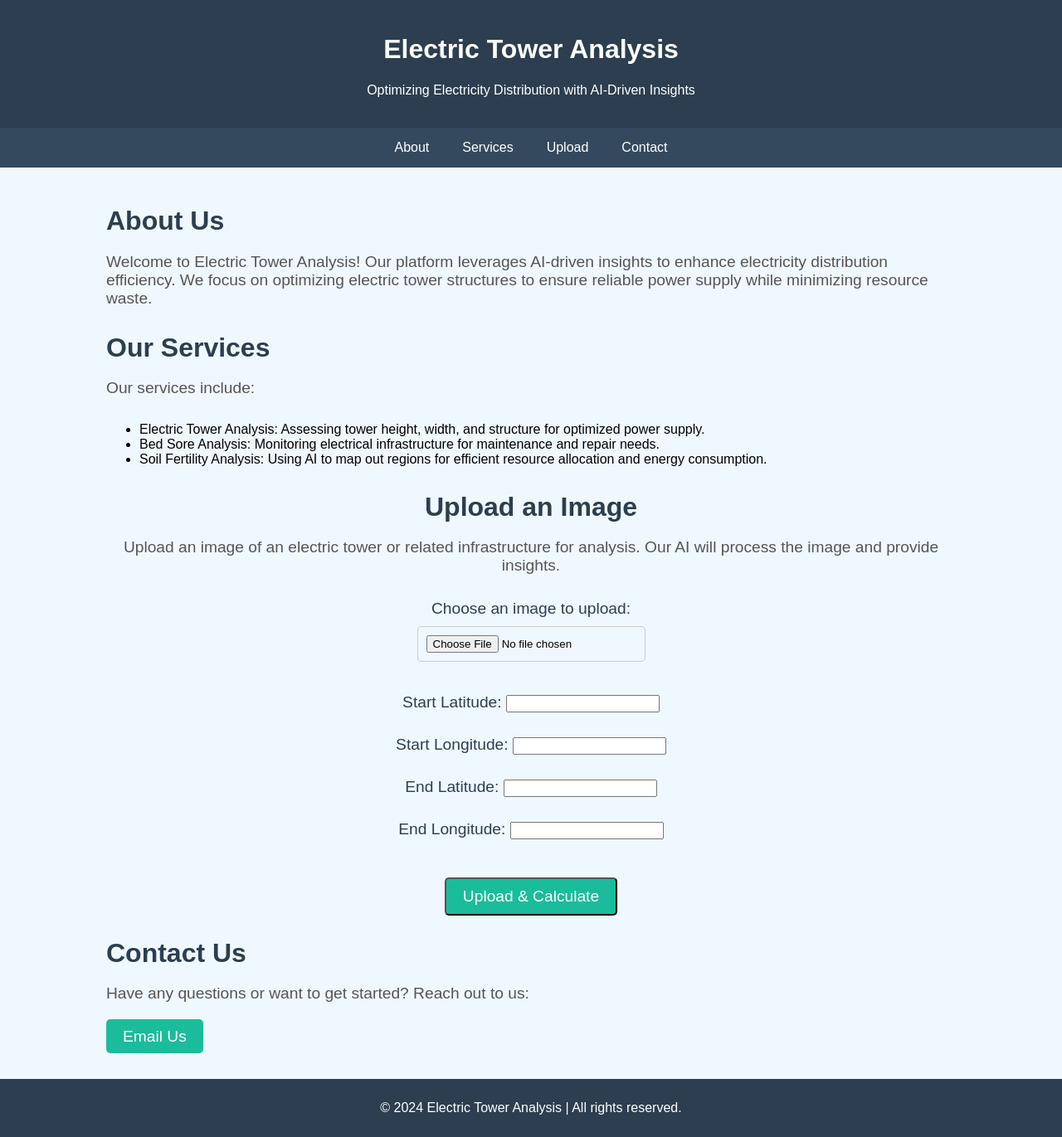
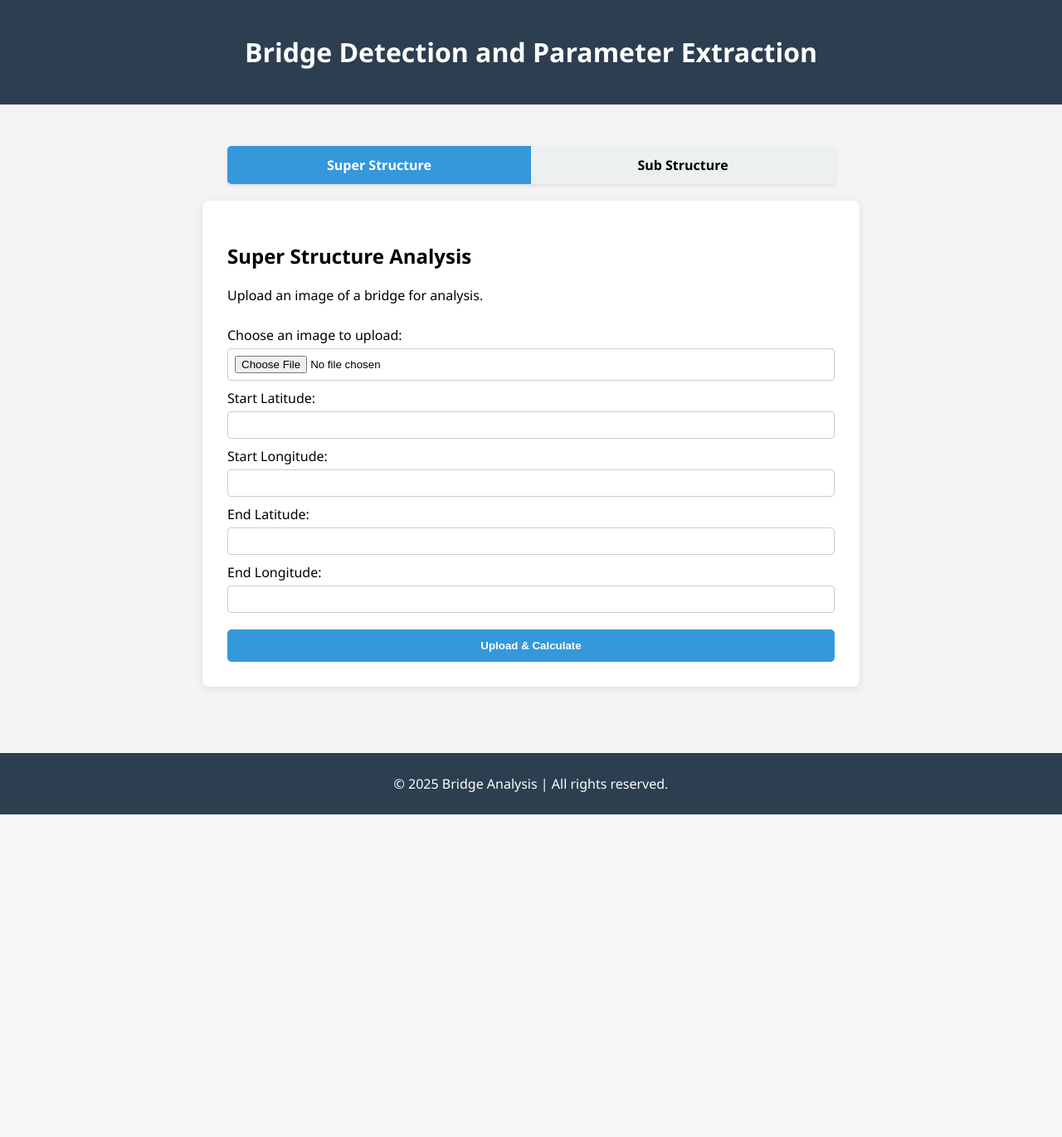
Before and after one commit to Tayyaba-Abbas/BridgeUpperView-P-2-, a Flask app: page / in a window 1280 px wide. Shown: the whole page at 83% size. After the commit the page ends 982 px from the top, so only its background shows below. Run offline with Flask 3, Linux system fonts and the light colour scheme.

Commit message:
Updated templates and app.py, added trained model file and static assets

```diff
--- a/app.py
+++ b/app.py
@@ -32,7 +32,7 @@ logging.basicConfig(
 
 # Initialize the Flask app
 app = Flask(__name__)
-logging.info(f"Model file exists: {os.path.exists('model/complete_tower_maskrcnn_resnet50_fpn_v2_augmented706_imgs_epochs320.pth')}")
+logging.info(f"Model file exists: {os.path.exists(r'model/BridgeUpperView_maskrcnn_resnet50_fpn_v2_BridgeUpperView(P#3).pth')}")
 # Increase the request timeout
 @app.before_request
 def set_timeout():
@@ -43,7 +43,7 @@ app.config['RESULTS_FOLDER'] = os.path.join('static', 'results')  # save results
 app.config['ALLOWED_EXTENSIONS'] = {'jpg', 'jpeg', 'png', 'JPG', 'JPEG', 'PNG'}
 dtype = torch.float32
 app.config['MAX_CONTENT_LENGTH'] = 16 * 1024 * 1024  # 16 MB
-def resize_with_padding(image, target_size=(2048, 2048)):
+def resize_with_padding(image, target_size=(640, 640)):
     orig_width, orig_height = image.size
     ratio = min(target_size[0] / orig_width, target_size[1] / orig_height)
 
@@ -67,7 +67,9 @@ os.makedirs(app.config['RESULTS_FOLDER'], exist_ok=True)
 device = torch.device("cuda" if torch.cuda.is_available() else "cpu")
 logging.info(f"Using device: {device}")
 # Define class names (for the number of classes)
-class_names = ["background", "Bridge", "Divider", "Lane"]
+# At the top of your script
+class_namess = ['Background', 'Barrier', 'Bridges', 'Divider1', 'Divider2', 'Lane', 'LaneMarker']
+
 
 # Initialize Mask R-CNN model with pretrained weights
 model = maskrcnn_resnet50_fpn_v2(weights=None)
@@ -80,10 +82,10 @@ in_features_mask = model.roi_heads.mask_predictor.conv5_mask.in_channels
 dim_reduced = model.roi_heads.mask_predictor.conv5_mask.out_channels
 
 # Replace the box predictor
-model.roi_heads.box_predictor = FastRCNNPredictor(in_channels=in_features_box, num_classes=len(class_names))
+model.roi_heads.box_predictor = FastRCNNPredictor(in_channels=in_features_box, num_classes=len(class_namess))
 
 # Replace the mask predictor
-model.roi_heads.mask_predictor = MaskRCNNPredictor(in_channels=in_features_mask, dim_reduced=dim_reduced, num_classes=len(class_names))
+model.roi_heads.mask_predictor = MaskRCNNPredictor(in_channels=in_features_mask, dim_reduced=dim_reduced, num_classes=len(class_namess))
 
 # Set the model's device and data type
 model.to(device=device)
@@ -92,8 +94,10 @@ model.to(device=device)
 model.device = device
 model.name = 'complete_tower_maskrcnn_resnet50_fpn_v2_augmented706_imgs_epochs320'
 
-model.load_state_dict(torch.load('model/BridgeUpperView_maskrcnn_resnet50_fpn_v2_BridgeUpperView(P#2).pth', map_location=device))
+model.load_state_dict(torch.load(r'model/BridgeUpperView_maskrcnn_resnet50_fpn_v2_BridgeUpperView(P#3).pth', map_location=device))
+
 print("Model weights loaded successfully.")
+
 logging.info("Model weights loaded successfully.")
 
 
@@ -222,12 +226,12 @@ def process_image(image_path, start_lat, start_lon, end_lat, end_lon):
 
 
         # Set the confidence threshold
-        threshold = 0.9
+        threshold = 0.85
         # Filter out predictions based on the threshold
         scores_mask = model_output[0]['scores'] > threshold
         logging.info(f"Filtered {scores_mask.sum()} predictions based on threshold.")
         print(f"Filtered masks, remaining predictions: {scores_mask.sum()}")
-
+        class_names = ['Background', 'Barrier', 'Bridges', 'Divider1', 'Divider2', 'Lane', 'LaneMarker']
         pred_masks = model_output[0]['masks'][scores_mask]
         pred_labels = [class_names[label] for label in model_output[0]['labels'][scores_mask]]
         pred_bboxes = model_output[0]['boxes'][scores_mask]
@@ -239,51 +243,27 @@ def process_image(image_path, start_lat, start_lon, end_lat, end_lon):
         logging.info(f"Processing predictions: {len(pred_labels)} components detected.")
 
         print(f"Predictions processed. Number of masks: {len(pred_labels)}")
-        """
-        #base_pattern_count = pred_labels.count("Cross Pattern")
-        # Get the indices of insulators
-        #insulator_indices = [i for i, label in enumerate(pred_labels) if label == "Insulator"]
 
-       # Select a random insulator if available
-        #if insulator_indices:
-        #  logging.info(f"In if of insulator_indices Found {len(insulator_indices)} insulators")
-          print(f"Found {len(insulator_indices)} insulators")
-          random_insulator_index = random.choice(insulator_indices)
-           # Convert tensor values to float and round them
-          random_insulator_height = pred_bboxes[random_insulator_index][3].item() - pred_bboxes [random_insulator_index][1].item()  # Height of random insulator
-          random_insulator_width = pred_bboxes[random_insulator_index][2].item() - pred_bboxes     [random_insulator_index][0].item()  # Width of random insulator
-
-         # Round to two decimal places
-          random_insulator_height = round(random_insulator_height, 2)
-          random_insulator_width = round(random_insulator_width, 2)
-        else:
-          print("No insulator found in the predictions")
-          logging.info(f"No insulator found in the predictions")
-          random_insulator_index = None
-          random_insulator_height = random_insulator_width = None
-        """
 
         print("Annotating the image with predictions...")
         logging.info(f"Annotating the image with predictions...")
         # Define custom color mapping for each class
         # Assuming class_names is a list of category names
-        class_namesss = [
-            "background",     # ID 0
-            "Bridge",   # ID 1
-            "Divider",           # ID 2
-            "Lane"      # ID 3
 
+        class_names = ['Background', 'Barrier', 'Bridges', 'Divider1', 'Divider2', 'Lane', 'LaneMarker']
 
-        ]
 
         # Color mapping for each class
 
         # Color mapping for each class
         int_colors = {
-            1: (0, 0, 0),      # Bridge (Bright Red)
-            2: (0, 255, 0),      # Divider (Bright Green)
-            3: (255, 255, 255),      # Lane (Bright Blue)
-
+           0: (0, 0, 0),         # Background - black
+           1: (255, 0, 0),       # Barrier - red
+           2: (128, 0, 128),     # Bridges - purple
+           3: (0, 255, 255),     # Divider1 - cyan
+           4: (255, 165, 0),     # Divider2 - orange
+           5: (0, 255, 0),       # Lane - green
+           6: (255, 255, 0)      # LaneMarker - yellow
         }
          # Extract predicted colors for the predicted labels
         pred_colors = []
@@ -305,8 +285,8 @@ def process_image(image_path, start_lat, start_lon, end_lat, end_lon):
         for i, (label, mask, bbox) in enumerate(zip(pred_labels, pred_masks, pred_bboxes)):
 
            # Get the class index from class_names (ensure it matches the class label)
-           if label in class_namesss:
-              class_idx = class_namesss.index(label)
+           if label in class_names:
+              class_idx = class_names.index(label)
            else:
               class_idx = 0  # Default to 'background' if the label is not found
 
@@ -322,7 +302,7 @@ def process_image(image_path, start_lat, start_lon, end_lat, end_lon):
              boxes=pred_bboxes,
              labels=[f"{label}\n{prob*100:.2f}%" for label, prob in zip(pred_labels, scores_mask)],  # Ensure class names and confidence scores appear
              colors=pred_colors,
-             width=7  # Increase this number to make the boxes thicker
+             width=3  # Increase this number to make the boxes thicker
             )
 
 
@@ -331,23 +311,39 @@ def process_image(image_path, start_lat, start_lon, end_lat, end_lon):
         # Convert the annotated tensor back to an image
         annotated_img = transforms.ToPILImage()(annotated_tensor)
         logging.info("Annotation complete.")
+
         # Initialize bridge dimensions
         bridge_width = None
         bridge_height = None
+        lane_marker_width = None
+        lane_marker_height = None
 
         # Initialize lane width
         lane_widths = []
         for label, bbox in zip(pred_labels, pred_bboxes):
             x, y, width, height = bbox
-            if label == "Bridge" and bridge_width is None:
+            if label == "Bridges" and bridge_width is None:
                 bridge_width = width
                 bridge_height = height
             elif label == "Lane":
                 lane_widths.append(width)  # Save all Lane widths
+            elif label == "LaneMarker" and lane_marker_width is None:
+               lane_marker_width = width
+               lane_marker_height = height
 
         # Print all lane widths
         for i, lw in enumerate(lane_widths):
            print(f"Lane {i+1} Width: {lw:.2f} pixels")
+        # Output first LaneMarker dimensions
+        if lane_marker_width is not None:
+            print(f"Width of detected LaneMarker: {lane_marker_width:.2f} pixels")
+        if lane_marker_height is not None:
+            print(f"Height of detected LaneMarker: {lane_marker_height:.2f} pixels")
+        if bridge_width is not None:
+            print(f"Width of detected bridge: {bridge_width:.2f} pixels")
+        if bridge_height is not None:
+            print(f"Height of detected bridge: {bridge_height:.2f} pixels")
+
 
         # Optionally, save to a dictionary or DataFrame
         dimension_data = {
@@ -367,15 +363,22 @@ def process_image(image_path, start_lat, start_lon, end_lat, end_lon):
         else:
             print("No 'Lane' detected in the predictions.")
         lane_count = pred_labels.count("Lane")
-        divider_count = pred_labels.count("Divider")
+        # Check for Divider1 and Divider2 in predictions
+        if "Divider2" in pred_labels:
+            divider_type= "General barrier of rectangular geometry"
+            print("Divider Type: General barrier of rectangular geometry")
+
+        if "Divider1" in pred_labels:
+            divider_type= "Barrier with extended bottom outside"
+            print("Divider Type: Barrier with extended bottom outside")
         if lane_widths:  # check if the list is not empty
             total_lane_width = sum(lane_widths)
             print(f"Total Lane Width: {total_lane_width:.2f} pixels")
         else:
             total_lane_width = None
             print("No lanes detected.")
-        standard_lane_width=3.5
-        width = (((standard_lane_width*2) / total_lane_width) * bridge_width) + 0.12    #both sides         yellow marker
+        standard_lanemarker_height=3
+        width = ((standard_lanemarker_height / min(lane_marker_width, lane_marker_height)) * bridge_width) + 0.12    #both sides         yellow marker
         R = 6371.0
 
         # Convert degrees to radians
@@ -417,7 +420,7 @@ def process_image(image_path, start_lat, start_lon, end_lat, end_lon):
         logging.info("Dimension data prepared.")
 
         logging.info(f"Dimensions Table:\n{tabulate(dimension_df, headers='keys', tablefmt='grid')}\n")
-        return test_img, annotated_img, dimension_df, lane_count, divider_count
+        return test_img, annotated_img, dimension_df, lane_count, divider_type
 
 
     except Exception as e:
--- a/templates/home.html
+++ b/templates/home.html
@@ -2,17 +2,12 @@
 <html lang="en">
 <head>
     <meta charset="UTF-8">
-    <meta name="viewport" content="width=device-width, initial-scale=1.0">
-    <meta http-equiv="X-UA-Compatible" content="ie=edge">
-    <title>Electric Tower Analysis</title>
-
+    <title>Bridge Detection and Parameter Extraction</title>
     <style>
-        /* Basic styling for layout */
         body {
-            font-family: Arial, sans-serif;
+            font-family: 'Segoe UI', sans-serif;
             margin: 0;
-            padding: 0;
-            background-color: #f0f8ff;
+            background-color: #f4f4f4;
         }
 
         header {
@@ -22,149 +17,153 @@
             text-align: center;
         }
 
-        nav {
+        .container {
             display: flex;
-            justify-content: center;
-            background-color: #34495e;
+            flex-direction: column;
+            align-items: center;
+            padding: 30px;
         }
 
-        nav a {
-            color: white;
-            padding: 15px 20px;
-            text-decoration: none;
-            text-align: center;
+        .tabs {
+            display: flex;
+            width: 60%;
+            margin: 20px auto;
+            border-radius: 5px;
+            overflow: hidden;
+            box-shadow: 0 2px 4px rgba(0,0,0,0.1);
         }
 
-        nav a:hover {
-            background-color: #1abc9c;
+        .tab-button {
+            flex: 1;
+            padding: 12px 0;
+            text-align: center;
+            background-color: #ecf0f1;
+            cursor: pointer;
+            font-weight: bold;
+            transition: 0.3s;
+        }
+
+        .tab-button.active {
+            background-color: #3498db;
             color: white;
         }
 
-        .container {
-            width: 80%;
-            margin: auto;
-            padding: 20px;
+        .tab-content {
+            display: none;
+            background-color: white;
+            width: 60%;
+            padding: 30px;
+            box-shadow: 0 2px 10px rgba(0,0,0,0.1);
+            border-radius: 8px;
         }
 
-        .section-title {
-            font-size: 2em;
-            margin-bottom: 10px;
-            color: #2c3e50;
+        .tab-content.active {
+            display: block;
         }
 
-        .section-content {
-            font-size: 1.2em;
-            color: #555;
-            margin-bottom: 30px;
+        form {
+            display: flex;
+            flex-direction: column;
+        }
+
+        label {
+            margin-top: 10px;
+            margin-bottom: 5px;
+        }
+
+        input[type="file"],
+        input[type="text"] {
+            padding: 8px;
+            border-radius: 4px;
+            border: 1px solid #ccc;
+            width: 100%;
+            box-sizing: border-box;
         }
 
         .cta-button {
-            background-color: #1abc9c;
+            margin-top: 20px;
+            padding: 12px;
+            background-color: #3498db;
             color: white;
-            padding: 10px 20px;
-            text-decoration: none;
-            font-size: 1.2em;
+            font-weight: bold;
+            border: none;
             border-radius: 5px;
-        }
-
-        .cta-button:hover {
-            background-color: #16a085;
-        }
-
-        .upload-section {
-            margin-top: 30px;
-            text-align: center;
-        }
-
-        .upload-section label {
-            display: block;
-            margin-bottom: 10px;
-            font-size: 1.2em;
-            color: #2c3e50;
-        }
-
-        .upload-section input[type="file"] {
-            margin-bottom: 20px;
-            padding: 10px;
-            border: 1px solid #ccc;
-            border-radius: 5px;
+            cursor: pointer;
         }
 
         footer {
             background-color: #2c3e50;
             color: white;
             text-align: center;
-            padding: 10px;
-            margin-top: 20px;
+            padding: 10px 0;
+            margin-top: 50px;
         }
+
     </style>
+
+    <script>
+        function showTab(tabId) {
+            document.querySelectorAll('.tab-content').forEach(tab => tab.classList.remove('active'));
+            document.querySelectorAll('.tab-button').forEach(btn => btn.classList.remove('active'));
+            document.getElementById(tabId).classList.add('active');
+            document.getElementById(tabId + '-btn').classList.add('active');
+        }
+
+        window.onload = function () {
+            showTab('super-structure');
+        };
+    </script>
 </head>
 <body>
+
 <header>
-        <h1>Electric Tower Analysis</h1>
-        <p>Optimizing Electricity Distribution with AI-Driven Insights</p>
+    <h1>Bridge Detection and Parameter Extraction</h1>
+
 </header>
 
-    <nav>
-        <a href="#about">About</a>
-        <a href="#services">Services</a>
-        <a href="#upload">Upload</a>
-        <a href="#contact">Contact</a>
-    </nav>
+<div class="container">
 
-    <div class="container">
-        <section id="about">
-            <h2 class="section-title">About Us</h2>
-            <p class="section-content">
-                Welcome to Electric Tower Analysis! Our platform leverages AI-driven insights to enhance electricity distribution efficiency.
-                We focus on optimizing electric tower structures to ensure reliable power supply while minimizing resource waste.
-            </p>
-        </section>
+    <div class="tabs">
+        <div id="super-structure-btn" class="tab-button" onclick="showTab('super-structure')">Super Structure</div>
+        <div id="sub-structure-btn" class="tab-button" onclick="showTab('sub-structure')">Sub Structure</div>
+    </div>
 
-        <section id="services">
-            <h2 class="section-title">Our Services</h2>
-            <p class="section-content">
-                Our services include:
-                <ul>
-                    <li>Electric Tower Analysis: Assessing tower height, width, and structure for optimized power supply.</li>
-                    <li>Bed Sore Analysis: Monitoring electrical infrastructure for maintenance and repair needs.</li>
-                    <li>Soil Fertility Analysis: Using AI to map out regions for efficient resource allocation and energy consumption.</li>
-                </ul>
-            </p>
-        </section>
-
-        <section id="upload" class="upload-section">
-            <h2 class="section-title">Upload an Image</h2>
-            <p class="section-content">
-                Upload an image of an electric tower or related infrastructure for analysis. Our AI will process the image and provide insights.
-            </p>
+    <!-- Super Structure Tab -->
+    <div id="super-structure" class="tab-content">
+        <h2>Super Structure Analysis</h2>
+        <p>Upload an image of a bridge for analysis.</p>
         <form action="/predict" method="POST" enctype="multipart/form-data">
             <label for="image-upload">Choose an image to upload:</label>
-              <input type="file" id="image-upload" name="file" accept="image/*" required><br><br>
+            <input type="file" id="image-upload" name="file" accept="image/*" required>
 
-              <label>Start Latitude: <input type="text" name="start_lat" required></label><br>
-              <label>Start Longitude: <input type="text" name="start_lon" required></label><br>
-              <label>End Latitude: <input type="text" name="end_lat" required></label><br>
-              <label>End Longitude: <input type="text" name="end_lon" required></label><br><br>
+            <label>Start Latitude:</label>
+            <input type="text" name="start_lat" required>
+
+            <label>Start Longitude:</label>
+            <input type="text" name="start_lon" required>
+
+            <label>End Latitude:</label>
+            <input type="text" name="end_lat" required>
+
+            <label>End Longitude:</label>
+            <input type="text" name="end_lon" required>
 
             <button type="submit" class="cta-button">Upload & Calculate</button>
         </form>
+    </div>
 
+    <!-- Sub Structure Tab -->
+    <div id="sub-structure" class="tab-content">
+        <h2>Sub Structure Analysis</h2>
+        <p>This section will provide insights into the substructure of the bridge.</p>
+        <!-- Add any future forms or upload areas here -->
+    </div>
 
-
-        </section>
-
-        <section id="contact">
-            <h2 class="section-title">Contact Us</h2>
-            <p class="section-content">
-                Have any questions or want to get started? Reach out to us:
-            </p>
-            <a href="mailto:contact@electricpower.com" class="cta-button">Email Us</a>
-        </section>
 </div>
 
 <footer>
-        <p>&copy; 2024 Electric Tower Analysis | All rights reserved.</p>
+    <p>&copy; 2025 Bridge Analysis | All rights reserved.</p>
 </footer>
+
 </body>
 </html>
```
Also changed, not shown: templates/after_pred.html (+4 -4 lines), static/results/annotated_image_018_png.rf.5d3dbcbc89d3ffc28a203f47c058d48c.jpg (added), static/results/annotated_image_021_png.rf.e0c837f7d158a0e833845b187a2306ad.jpg (added), static/uploads/image_018_png.rf.5d3dbcbc89d3ffc28a203f47c058d48c.jpg (added), static/uploads/image_021_png.rf.e0c837f7d158a0e833845b187a2306ad.jpg (added), 1 other file. Lines whose indentation alone changed are shown as unchanged.
